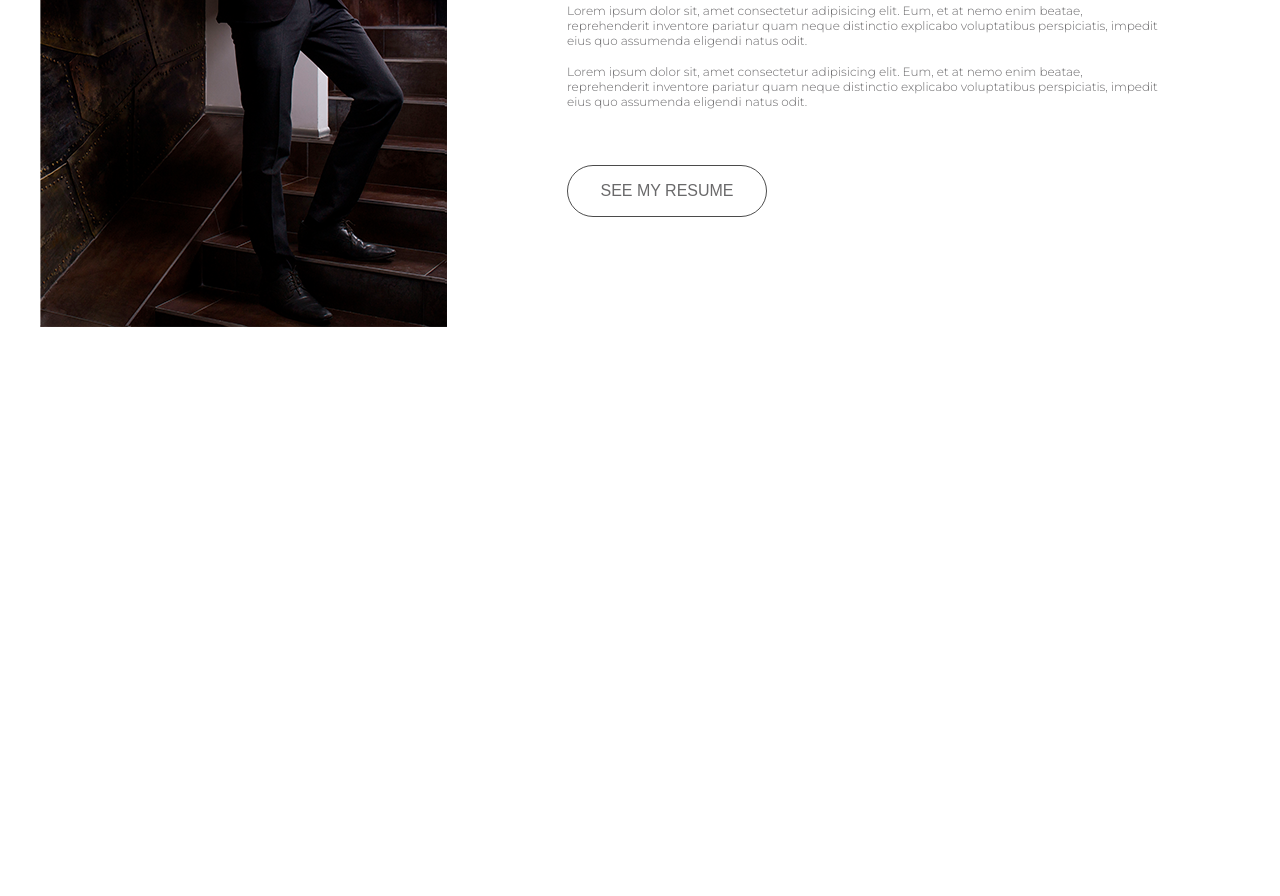
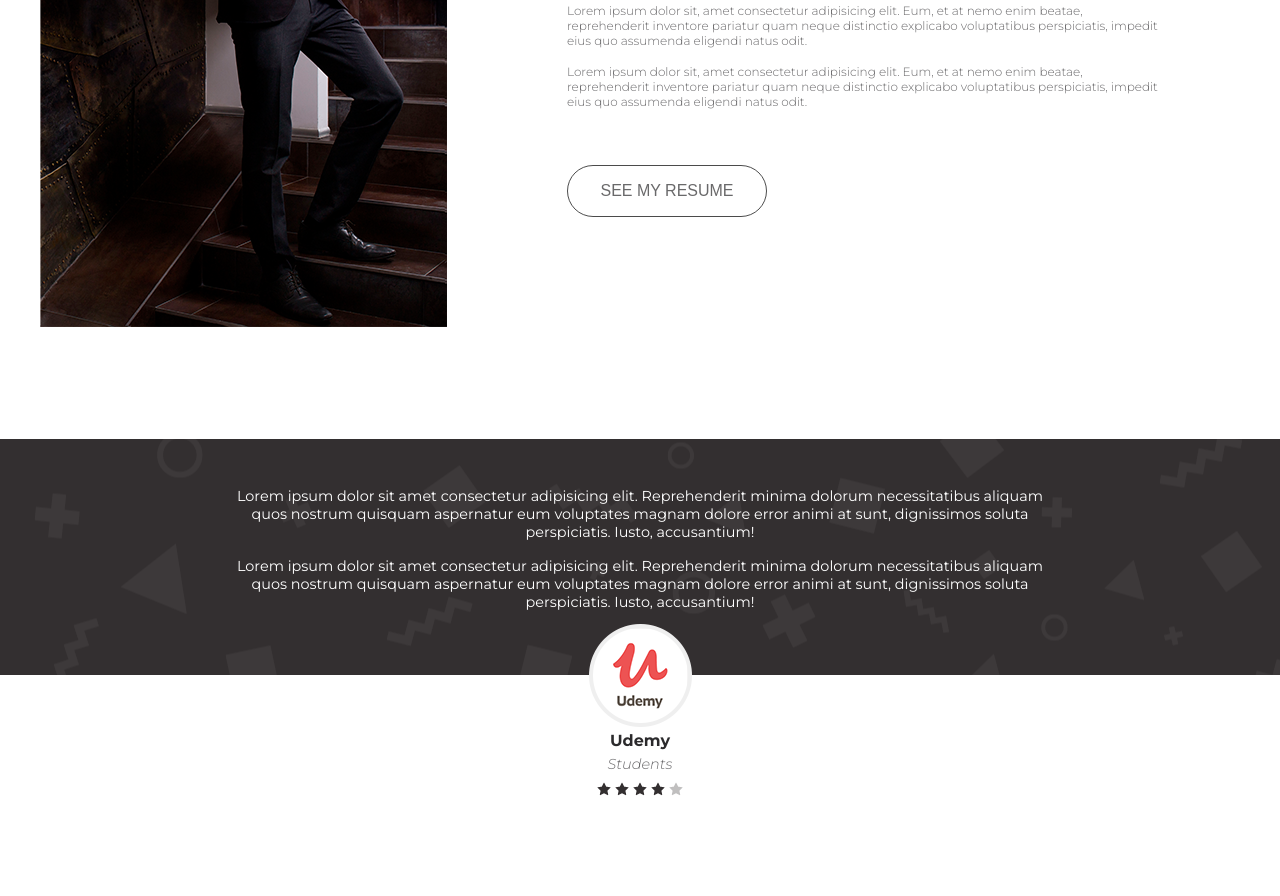
Before and after one commit to klinok9/portfolio, a plain HTML site: page index.html in a window 1280 px wide. Shown: the part 1455-2351 px from the top of the page. Before the commit the page ends 1894 px from the top, so only its background shows below. Drawn offline with Linux system fonts and the light colour scheme.

Commit message:
блок с отзывами

```diff
--- a/index.html
+++ b/index.html
@@ -111,7 +111,28 @@
             </div>
         </div>
     </div>
-
+    <div class="reviews">
+        <div class="container">
+            <div class="reviews_inner">
+                <div class="reviews_text">
+                    <p>Lorem ipsum dolor sit amet consectetur adipisicing elit. Reprehenderit minima dolorum necessitatibus aliquam quos nostrum quisquam aspernatur eum voluptates magnam dolore error animi at sunt, dignissimos soluta perspiciatis. Iusto, accusantium!</p>
+                    <p>Lorem ipsum dolor sit amet consectetur adipisicing elit. Reprehenderit minima dolorum necessitatibus aliquam quos nostrum quisquam aspernatur eum voluptates magnam dolore error animi at sunt, dignissimos soluta perspiciatis. Iusto, accusantium!</p>
+                </div>
+                <div class="reviews_author">
+                    <img src="./images/udemy_logo.png" alt="">
+                    <div class="reviews_company">Udemy</div>
+                    <div class="reviews_name">Students</div>
+                    <div class="reviews_rating">
+                        <img class="reviews_star" src="./images/star.png" alt="">
+                        <img class="reviews_star" src="./images/star.png" alt="">
+                        <img class="reviews_star" src="./images/star.png" alt="">
+                        <img class="reviews_star" src="./images/star.png" alt="">
+                        <img class="reviews_star1" src="./images/star.png" alt="">
+                    </div>
+                </div>
+            </div>
+        </div>
+    </div>
 
 
 </body>
--- a/style.css
+++ b/style.css
@@ -219,3 +219,46 @@ header{
     color: var(--gray);
 
 }
+.reviews{
+    background: #332f30 url("images/reviews.png") center no-repeat;
+    padding: 3rem 0;
+    position: relative;
+}
+.reviews_inner{
+    width: 100%;
+    max-width: 830px;
+    margin: 0 auto;
+}
+.reviews_text{
+    font-size: 0.9rem;
+    color: white;
+    text-align: center;
+}
+.reviews_author{
+    width: 100%;
+    margin-top: -51px;
+    text-align: center;
+    position: absolute;
+    top: 100%;
+    left: 0;
+    z-index: 1;
+}
+.reviews_company{
+    margin-bottom: 0.3rem;
+    font-size: 1rem;
+    color: var(--black);
+    font-weight: bold;
+}
+.reviews_name{
+    margin-bottom: 0.5rem;
+    font-size: 0.9rem;
+    color: var(--gray);
+    font-weight: 300;
+    font-style: italic;
+}
+.reviews_star1{
+    opacity: 0.3;
+}
+.reviews_rating{
+    margin-bottom: 6rem;
+}
```
